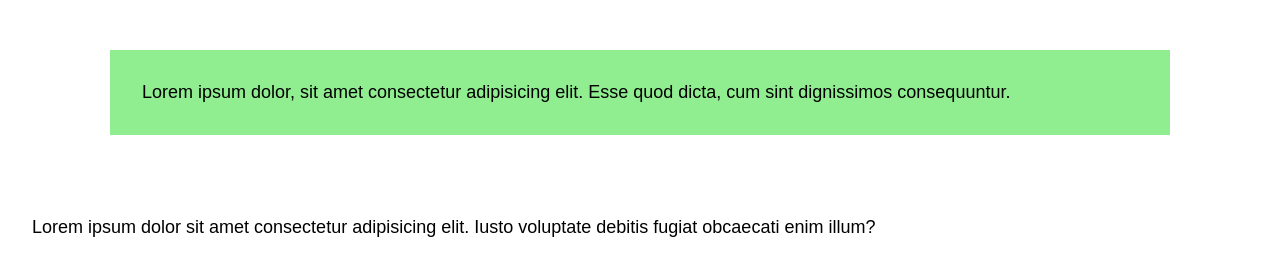
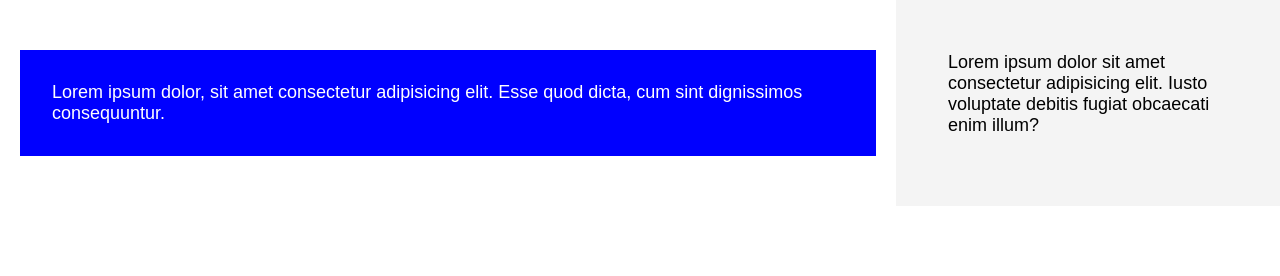
Before and after one commit to indraworks/new_html_css_brad_revamp, a plain HTML site: page 07-responsive-media-queries/08-container-queries/index.html in a window 1280 px wide. Drawn offline with Linux system fonts and the light colour scheme.

Commit message:
responside media-queries: container queries dgn aside main inline-size!

```diff
--- a/07-responsive-media-queries/08-container-queries/styles.css
+++ b/07-responsive-media-queries/08-container-queries/styles.css
@@ -5,6 +5,7 @@
 }
 
 body {
+  display: flex;
   font-family: Arial, sans-serif;
   font-size: 18px;
 
@@ -21,7 +22,7 @@
      declare utk container queries!
   */
   container-type: inline-size; /* kalau ada kawan maka kita pakai inline-size   */
-  max-width: 1100px;
+  width: 100%;
   margin: 30px auto;
   padding: 20px;
 }
@@ -38,6 +39,19 @@
 
 */
 
+/* stlah ini kuta buat yg asize dab buat itu body dgn flex bagi 2  kri kanan  */
+aside {
+  /* grownya 0 shrin 0 dan besaran ocupied 30% dari flex */
+  container-type: inline-size;
+  container-name: aside;
+  flex:0 0 30%;
+  background: #f4f4f4;
+  padding:20px;
+
+
+}
+
+
 @container (max-width:900px) {
   main p {
     background: blue;
@@ -45,4 +59,9 @@
   }
 }
 
-/* stlah ini kuta buat yg asize dab buat itu body dgn flex bagi 2  kri kanan  */
+/* container aside  */
+@container aside (max-width :300px) {
+  aside p {
+    background: lightgreen;
+  }
+}
```
